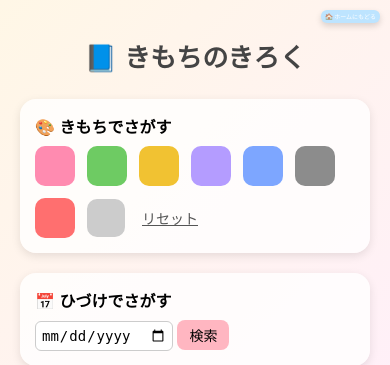
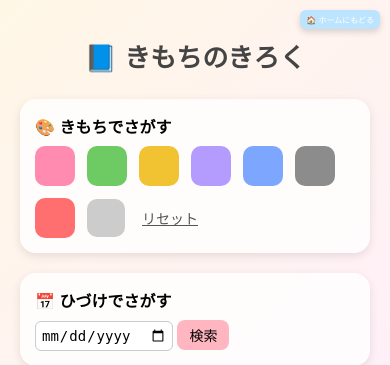
Before and after one commit to N-K1204/PythonProject, a Flask app: page /logs in a window 390 px wide. Shown: the top 365 px of the page. Run offline with Flask 3, Linux system fonts and the light colour scheme.

```diff
--- a/templates/logs.html
+++ b/templates/logs.html
@@ -39,8 +39,8 @@
         /* スマホ：画面幅に合わせて自動で小さくなる */
         @media (max-width: 600px) {
             .home-btn {    /* ← クラス名を統一 */
-                padding: 2px 4px;
-                font-size: 6px;
+                padding: 4px 6px;
+                font-size: 8px;
                 top: 10px;
                 right: 10px;
                 border-radius: 6px;
```
